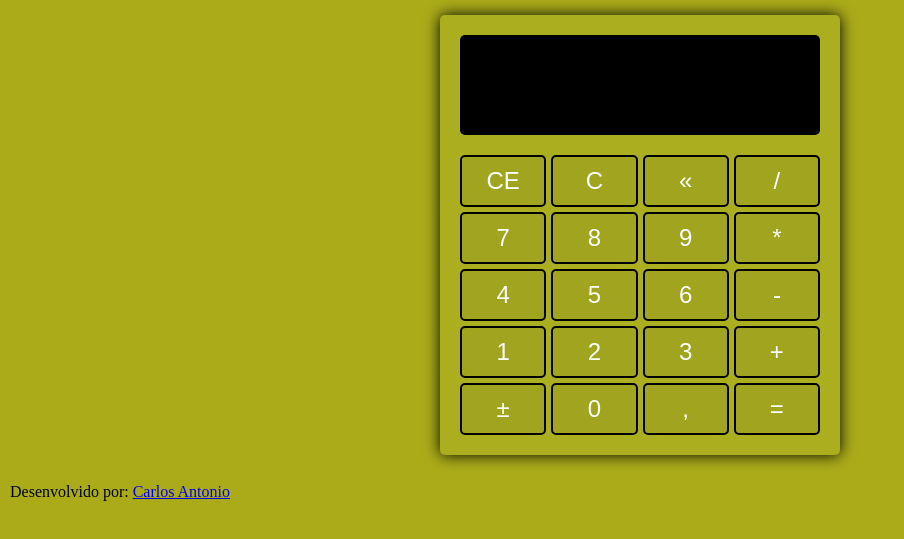
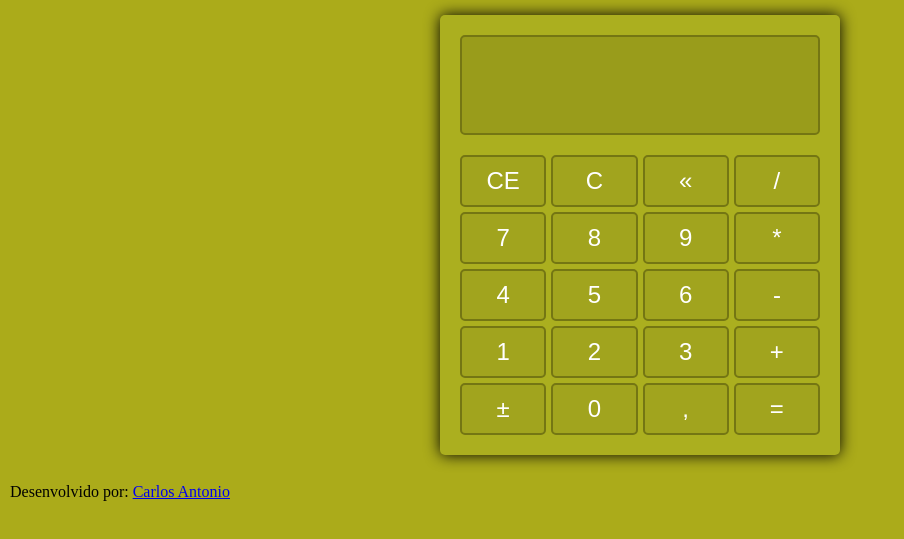
Before and after one commit to CarlosEX/CalculadoraWEB, a plain HTML site: page index.html in a window 1280 px wide. Shown: the part 149-688 px from the top of the page, without its empty margins (0-904 px from the left). Drawn offline with Linux system fonts and the light colour scheme.

Commit message:
altera cores dos botoes e das bordas

```diff
--- a/style.css
+++ b/style.css
@@ -32,11 +32,12 @@ p{
     height: 100px;
     margin-bottom: 20px;
     padding: 10px;
-    background-color: black;
+    background-color: #999C1B;
     color: white;
     font: normal 4rem serif;
     overflow: hidden;
     border-radius: 5px;
+    border: 2px solid #747613;
 }
 
 .calculator-buttons{
@@ -53,7 +54,7 @@ p{
     font-size: 1.5rem;
     outline: none;
     cursor: pointer;
-    border: 2px solid black;
+    border: 2px solid #747613;
 }
 
 button:hover{
```
